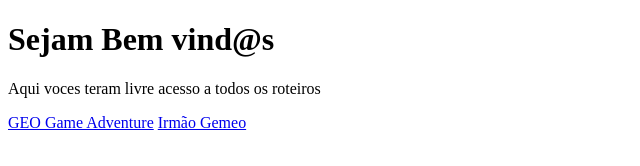
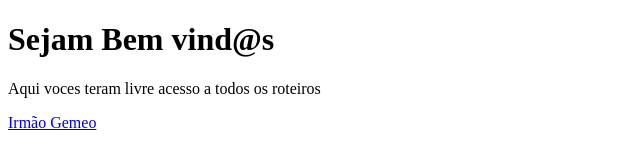
Before and after one commit to Gildongledson/gildongledson.github.io, a plain HTML site: page index.html in a window 1280 px wide. Shown: the whole page, without its empty margins (0-640 px from the left). Drawn offline with Linux system fonts and the light colour scheme.

Commit message:
Update index.html

```diff
--- a/index.html
+++ b/index.html
@@ -7,7 +7,7 @@
 
 <h1>Sejam Bem vind@s</h1>
 <p>Aqui voces teram livre acesso a todos os roteiros</p>
-  <a href="https://gildongledson.github.io/gamegeograf/">GEO Game Adventure</a>
+
   <a href="https://gildongledson.github.io/Projeto-com-THREEJS/">Irmão Gemeo</a>
 </body>
 </html>
```
